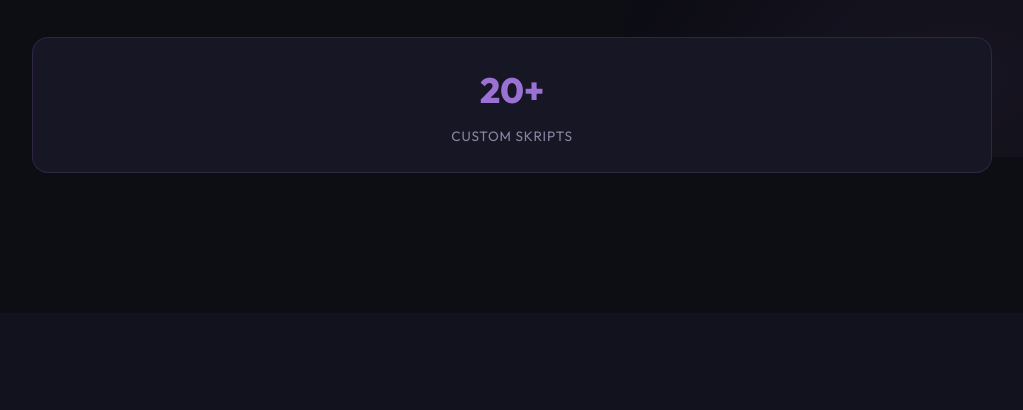
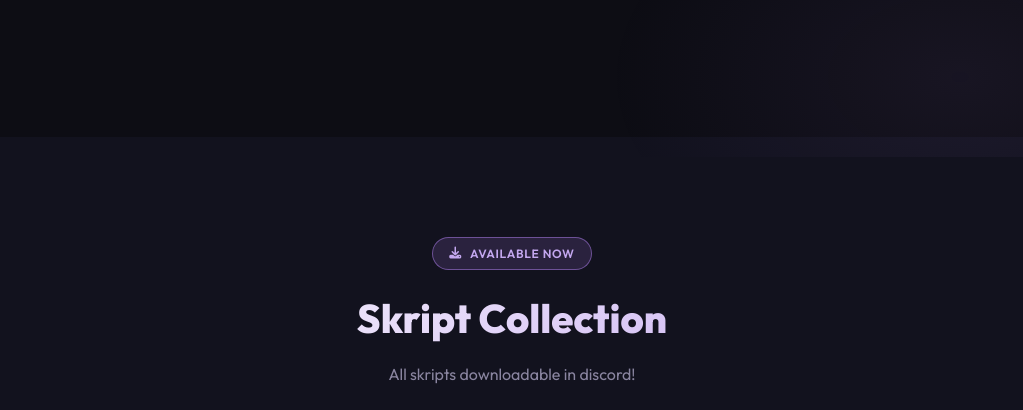
Before and after one commit to 6p3l/sk, a plain HTML site: page site.html in a window 1280 px wide. Shown: the part 643-1053 px from the top of the page, without its empty margins (128-1151 px from the left). Drawn offline with Linux system fonts and the light colour scheme.

Commit message:
Update site.html

```diff
--- a/site.html
+++ b/site.html
@@ -505,13 +505,6 @@
         <i class="fab fa-github"></i>
       </div>
     </div>
-
-    <div class="stats-grid">
-      <div class="stat-card">
-        <div class="stat-number">20+</div>
-        <div class="stat-label">Custom Skripts</div>
-      </div>
-    </div>
   </div>
 </section>
 
```
